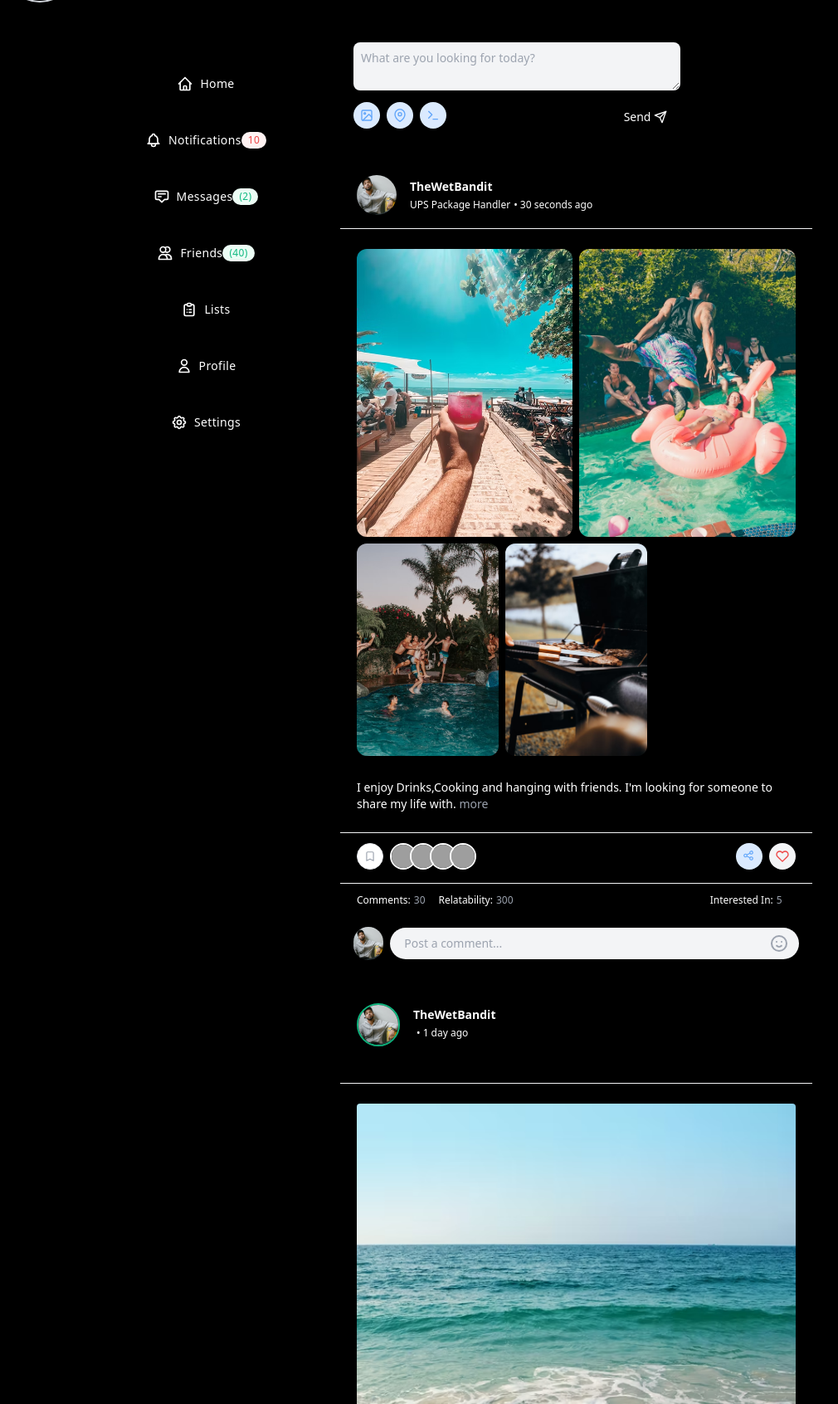
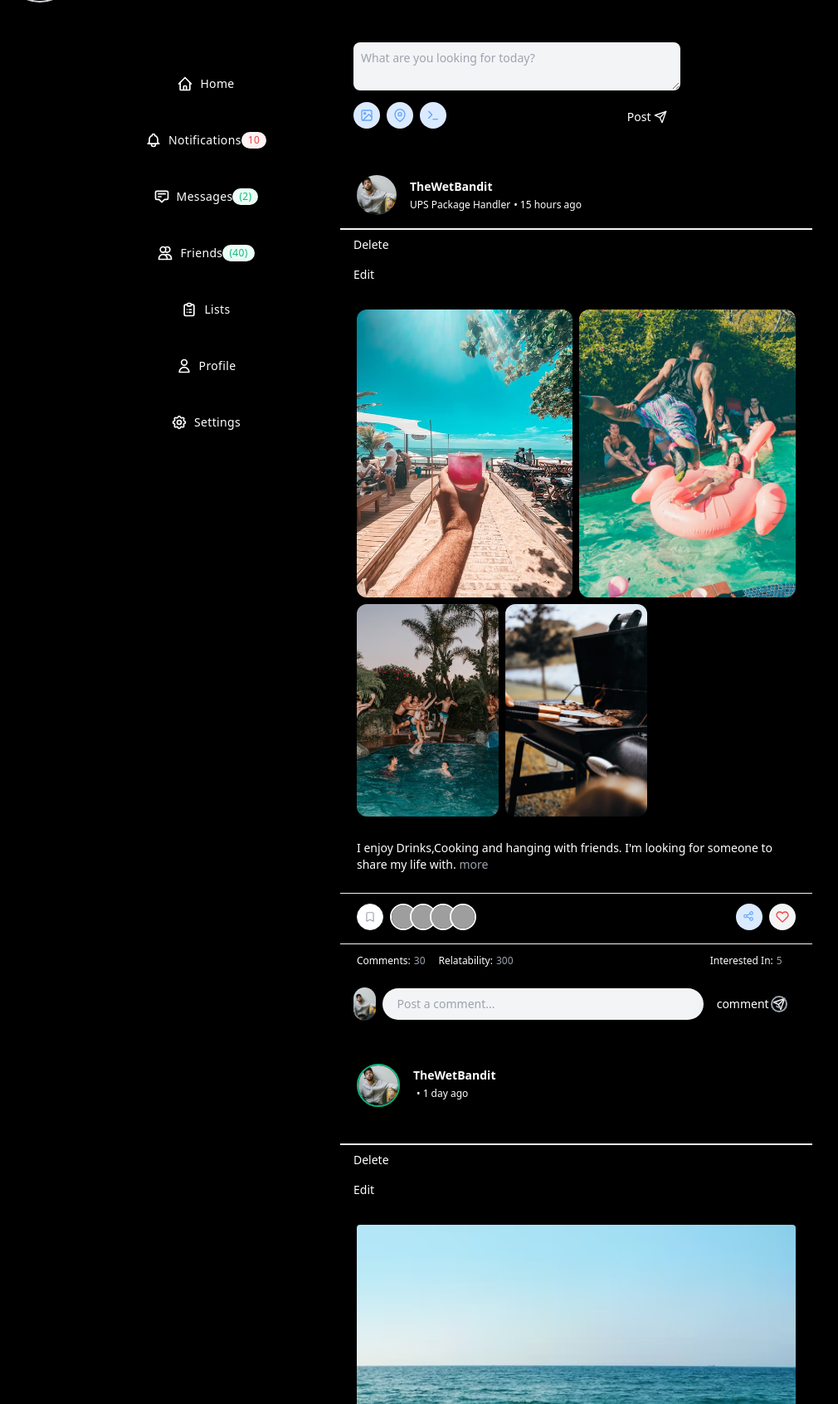
Before and after one commit to sdavis525/I-, a web app: file views/dashboard.handlebars.html in a window 1280 px wide. Shown: the part 81-1773 px from the top of the page at 83% size, without its empty margins (17-1027 px from the left). Run offline with its HTML, style and script files only (its server is not run), Linux system fonts and the light colour scheme; style sheets or scripts are compiled from the project's sources; some libraries are stand-ins or nearby versions; grey boxes are pictures that could not be loaded.

Commit message:
added npm tailwind and updated dashboard css

```diff
--- /dev/null
+++ b/app.css
@@ -0,0 +1,3 @@
+@tailwind base;
+@tailwind components;
+@tailwind utilities;
--- /dev/null
+++ b/postcss.config.js
@@ -0,0 +1,6 @@
+module.exports = {
+  plugins: {
+    tailwindcss: {},
+    autoprefixer: {},
+  },
+}
--- /dev/null
+++ b/tailwind.config.js
@@ -0,0 +1,7 @@
+module.exports = {
+  content: [],
+  theme: {
+    extend: {},
+  },
+  plugins: [],
+}
--- a/views/dashboard.handlebars.html
+++ b/views/dashboard.handlebars.html
@@ -192,7 +192,8 @@
                         <svg viewBox="0 0 24 24" width="24" height="24" stroke="currentColor" stroke-width="2" fill="none" stroke-linecap="round" stroke-linejoin="round" class="css-i6dzq1"><polyline points="4 17 10 11 4 5"></polyline><line x1="12" y1="19" x2="20" y2="19"></line></svg>
                     </span>
                 </div>
-                <button class="flex items-center py-2 px-4 rounded-lg text-sm bg-slate-700 text-white shadow-lg">Send
+                 <!--post btn-->
+                <button class="flex items-center py-2 px-4 rounded-lg text-sm bg-slate-700 text-white shadow-lg">Post
                     <svg class="ml-1" viewBox="0 0 24 24" width="16" height="16" stroke="currentColor" stroke-width="2" fill="none" stroke-linecap="round" stroke-linejoin="round"><line x1="22" y1="2" x2="11" y2="13"></line><polygon points="22 2 15 22 11 13 2 9 22 2"></polygon></svg>
                 </button>
             </footer>
@@ -210,12 +211,19 @@
                             UPS Package Handler
                         </div>
                         <div class="text-white font-thin text-xs">
-                            • 30 seconds ago
+                            • 15 hours ago
                         </div>
                     </div>
                 </div>
             </div>
             <div class="border-b border-gray-100"></div>
+            <div class="border-b border-gray-100"></div>
+            <button class="flex items-center py-2 px-4 rounded-sm text-sm bg-slate-700 text-white shadow-lg text-center">Delete
+
+            </button>
+            <button class="flex items-center py-2 px-4 rounded-sm text-sm bg-slate-700 text-white shadow-lg text-center">Edit
+
+            </button>
             <div class="text-gray-400 font-medium text-sm mb-7 mt-6 mx-3 px-2">
                 <div class="grid grid-cols-6 col-span-2   gap-2  ">
                     <div class=" overflow-hidden rounded-xl col-span-3 max-h-[14rem]">
@@ -279,7 +287,11 @@
                     </button>
                 </span>
                    <input type="search" class="w-full py-2 pl-4 pr-10 text-sm bg-gray-100 border border-transparent appearance-none rounded-tg placeholder-gray-400 focus:bg-white focus:outline-none focus:border-blue-500 focus:text-gray-900 focus:shadow-outline-blue" style="border-radius: 25px" placeholder="Post a comment..." autocomplete="off">
-            </div>
+                                       <!--comment btn-->
+                   <button class="flex items-center py-2 px-4 rounded-sm text-sm bg-slate-700 text-white shadow-lg">comment
+                    <svg class="ml-1" viewBox="0 0 24 24" width="16" height="16" stroke="currentColor" stroke-width="2" fill="none" stroke-linecap="round" stroke-linejoin="round"><line x1="22" y1="2" x2="11" y2="13"></line><polygon points="22 2 15 22 11 13 2 9 22 2"></polygon></svg>
+                </button>
+                </div>
         </div>
 
         <div class="bg-black shadow rounded-lg pb-4">
@@ -301,6 +313,13 @@
                     </div>
                 </div>
                 <div class="border-b border-gray-100 p-4"></div>
+                            <div class="border-b border-gray-100"></div>
+            <button class="flex items-center py-2 px-4 rounded-sm text-sm bg-slate-700 text-white shadow-lg text-center">Delete
+
+            </button>
+            <button class="flex items-center py-2 px-4 rounded-sm text-sm bg-slate-700 text-white shadow-lg text-center">Edit
+
+            </button>
                 <div class="text-gray-400 font-medium text-sm mb-7 mt-6 mx-3 px-2">
                     <img class="rounded w-full" src="../images/beach photo.avif">
                 </div> -->
@@ -351,6 +370,10 @@
                         </button>
                     </span>
                      <input type="search" class="w-full py-2 pl-4 pr-10 text-sm bg-gray-100 border border-transparent appearance-none rounded-tg placeholder-gray-400 focus:bg-white focus:outline-none focus:border-blue-500 focus:text-gray-900 focus:shadow-outline-blue" style="border-radius: 25px" placeholder="Post a comment..." autocomplete="off">
+                                           <!--comment btn-->
+                <button class="flex items-center py-2 px-4 rounded-sm text-sm bg-slate-700 text-white shadow-lg">comment
+                    <svg class="ml-1" viewBox="0 0 24 24" width="16" height="16" stroke="currentColor" stroke-width="2" fill="none" stroke-linecap="round" stroke-linejoin="round"><line x1="22" y1="2" x2="11" y2="13"></line><polygon points="22 2 15 22 11 13 2 9 22 2"></polygon></svg>
+                </button>
                 </div>
             </div>
 
@@ -366,12 +389,21 @@
 
                             </div>
                             <div class="text-white font-thin text-xs">
-                                • 3 hours ago
+                                • 3 days ago
                             </div>
+
                         </div>
                     </div>
                 </div>
                 <div class="border-b border-gray-100"></div>
+                          <!-- Edit and delete btn -->
+            <div class="border-b border-gray-100"></div>
+            <button class="flex items-center py-2 px-4 rounded-sm text-sm bg-slate-700 text-white shadow-lg text-center">Delete
+
+            </button>
+            <button class="flex items-center py-2 px-4 rounded-sm text-sm bg-slate-700 text-white shadow-lg text-center">Edit
+
+            </button>
                 <div class="text-gray-400 font-medium text-sm mb-7 mt-6 mx-3 px-2">
                     <img class="rounded w-full" src="../images/photo3.avif">
                 </div>
@@ -422,6 +454,10 @@
                         </button>
                     </span>
                      <input type="search" class="w-full py-2 pl-4 pr-10 text-sm bg-gray-100 border border-transparent appearance-none rounded-tg placeholder-gray-400 focus:bg-white focus:outline-none focus:border-blue-500 focus:text-gray-900 focus:shadow-outline-blue" style="border-radius: 25px" placeholder="Post a comment..." autocomplete="off">
+                                        <!--comment btn-->
+                   <button class="flex items-center py-2 px-4 rounded-sm text-sm bg-slate-700 text-white shadow-lg">comment
+                        <svg class="ml-1" viewBox="0 0 24 24" width="16" height="16" stroke="currentColor" stroke-width="2" fill="none" stroke-linecap="round" stroke-linejoin="round"><line x1="22" y1="2" x2="11" y2="13"></line><polygon points="22 2 15 22 11 13 2 9 22 2"></polygon></svg>
+                    </button>
                 </div>
             </div>
  </div>
```
Also changed, not shown: package.json (+15 -1 lines), 1 other file.
